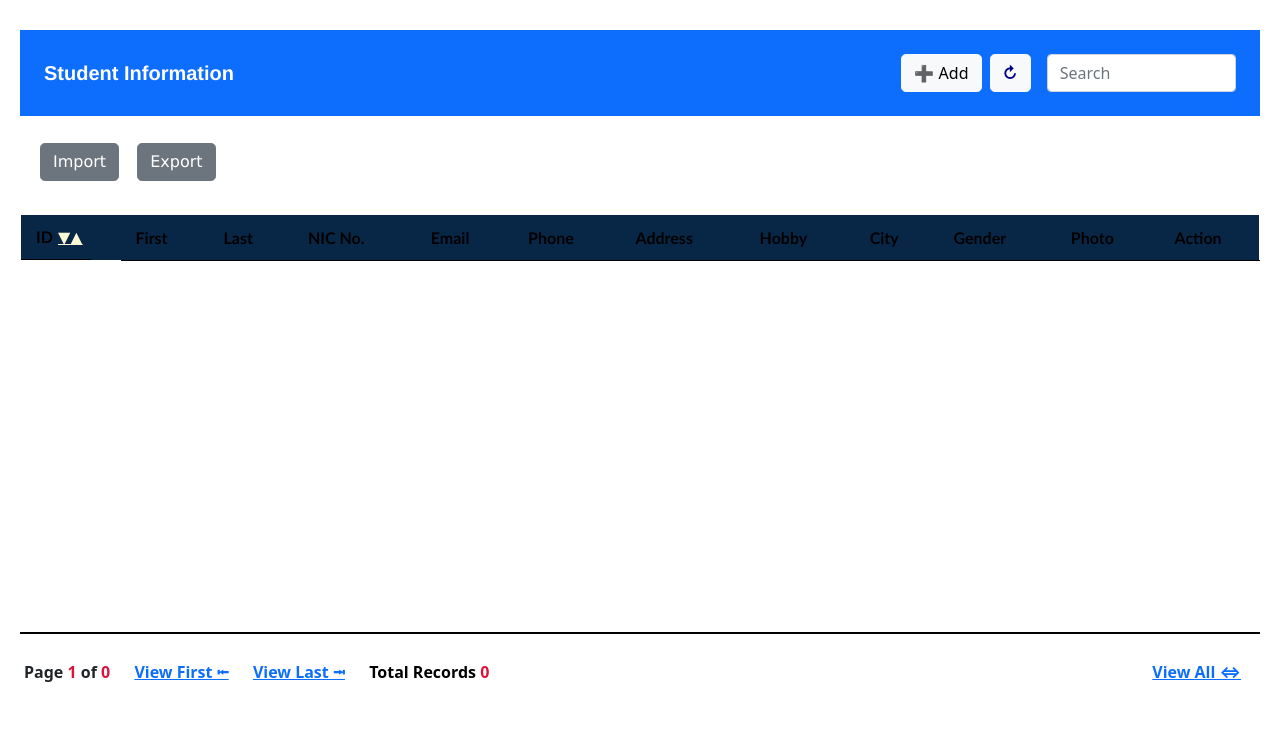
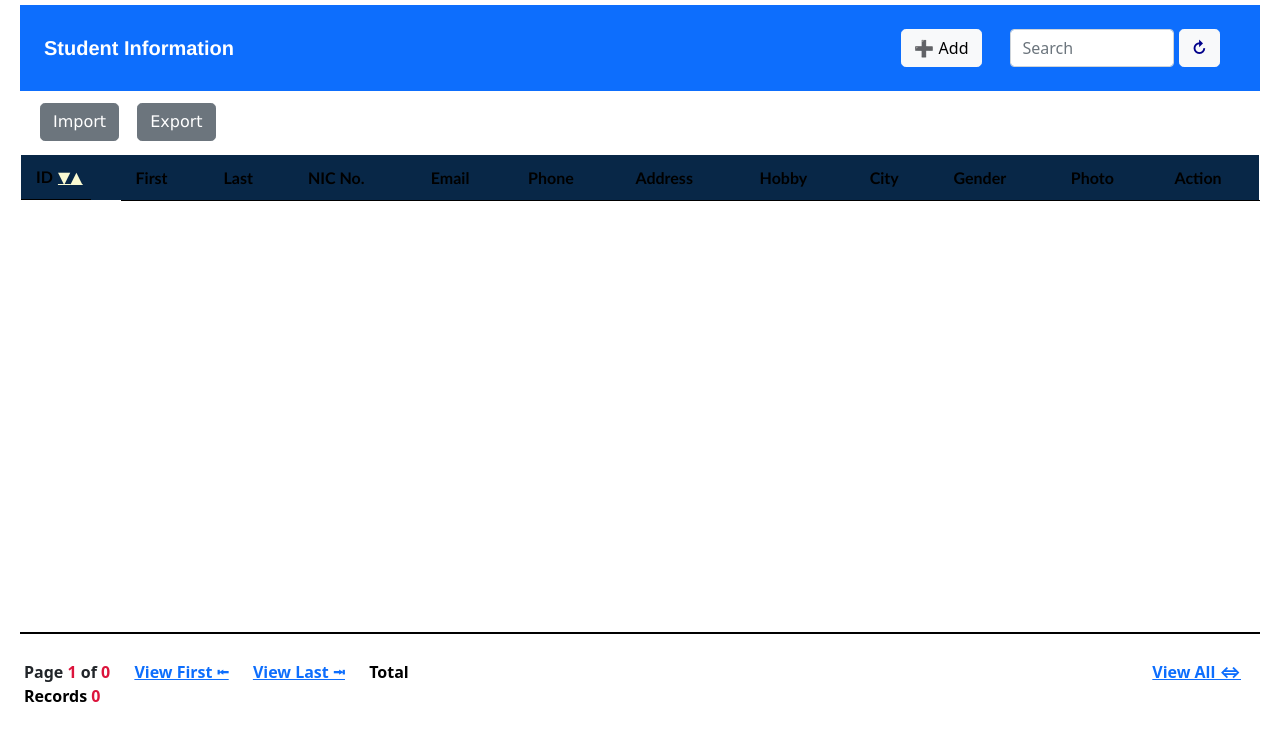
Before and after one commit to tunnyein8870/student_info_app, a Flask app: page /view/1 in a window 1280 px wide. Shown: the top 741 px of the page. Run offline with Flask 2, Linux system fonts and the light colour scheme; data that the repository does not hold is empty; some libraries are stand-ins or nearby versions.

Commit message:
change view UI for fix footer

```diff
--- a/static/view.css
+++ b/static/view.css
@@ -4,7 +4,7 @@ body {
 }
 
 .table-wrapper {
-    margin-top: 30px;
+    margin-top: 5px;
     border-radius: 3px;
     margin-left: 20px;
     margin-right: 20px;
@@ -15,15 +15,22 @@ body {
     padding: 0;
     margin: 0;
     width: 100%;
-    max-height: 420px;
+    max-height: 480px;
     display:inline-block;
     overflow: auto;
     border-bottom: 2px solid black;
 
 }
 
+.pagination{
+    height: 70px;
+    width: 100%;
+    justify-content: left;
+    /* background-color: #082747; */
+}
+
 .pagi-left{
-    float: left;
+    width: 35%;
     border-radius: 10px;
 }
 
@@ -32,7 +39,9 @@ body {
     display: inline;
 }
 .pagi-right{
+    width: 65%;
     float: right;
+    text-align: right;
 }
 
 .pagi-left, .pagi-right{
@@ -122,98 +131,12 @@ table.table td i {
     float: left;
     margin: 0 0 5px;
 }
-.pagination li a {
-    border: none;
-    font-size: 13px;
-    min-width: 30px;
-    min-height: 30px;
-    color: #999;
-    margin: 0 2px;
-    line-height: 30px;
-    border-radius: 2px !important;
-    text-align: center;
-    padding: 0 6px;
-}
-.pagination li a:hover {
-    color: #666;
-}
-.pagination li.active a, .pagination li.active a.page-link {
-    background: #03A9F4;
-}
-.pagination li.active a:hover {
-    background: #0397d6;
-}
-.pagination li.disabled i {
-    color: #ccc;
-}
-.pagination li i {
-    font-size: 16px;
-    padding-top: 6px
-}
-.hint-text {
-    float: left;
-    margin-top: 10px;
-    font-size: 13px;
-}
-/* Custom checkbox */
-.custom-checkbox {
-    position: relative;
-}
-.custom-checkbox input[type="checkbox"] {
-    opacity: 0;
-    position: absolute;
-    margin: 5px 0 0 3px;
-    z-index: 9;
-}
-.custom-checkbox label:before{
-    width: 18px;
-    height: 18px;
-}
-.custom-checkbox label:before {
-    content: '';
-    margin-right: 10px;
-    display: inline-block;
-    vertical-align: text-top;
-    background: white;
-    border: 1px solid #bbb;
-    border-radius: 2px;
-    box-sizing: border-box;
-    z-index: 2;
-}
-.custom-checkbox input[type="checkbox"]:checked + label:after {
-    content: '';
-    position: absolute;
-    left: 6px;
-    top: 3px;
-    width: 6px;
-    height: 11px;
-    border: solid #000;
-    border-width: 0 3px 3px 0;
-    transform: inherit;
-    z-index: 3;
-    transform: rotateZ(45deg);
-}
-.custom-checkbox input[type="checkbox"]:checked + label:before {
-    border-color: #03A9F4;
-    background: #03A9F4;
-}
-.custom-checkbox input[type="checkbox"]:checked + label:after {
-    border-color: #fff;
-}
-.custom-checkbox input[type="checkbox"]:disabled + label:before {
-    color: #b8b8b8;
-    cursor: auto;
-    box-shadow: none;
-    background: #ddd;
-}
-/* Modal styles */
-
 
 .excel-container{
     display: inline-block;
     width: 100%;
-    margin-top: 20px;
-    margin-bottom: 20px;
+    margin-top: 5px;
+    margin-bottom: 0px;
 }
 
 #file-input{
@@ -238,11 +161,15 @@ table.table td i {
     float: left;
 }
 
+.input-group{
+    margin-left: 20px;
+    margin-right: 5px;
+}
+
 /* Hide scrollbar for Chrome, Safari and Opera */
 ::-webkit-scrollbar {
     display: none;
-  }
-
-  /* Hide scrollbar for IE, Edge and Firefox */
-  -ms-overflow-style: none; /* IE and Edge */
-  scrollbar-width: none; /* Firefox */
+    /* Hide scrollbar for IE, Edge and Firefox */
+    -ms-overflow-style: none; /* IE and Edge */
+    scrollbar-width: none; /* Firefox */
+}
--- a/templates/view.html
+++ b/templates/view.html
@@ -41,13 +41,14 @@
             <a href="/" class="btn btn-light mb-2 rounded-3 mb-lg-0 me-2">&#10133; Add
             </a>
             <form class="d-flex col-lg-3" method="POST">
+
+              <div class="input-group">
+                <input type="text" name="search" class="form-control" placeholder="Search" value="{{ keyword }}">
+              </div>
               <div class="nav-item">
                 <a href="{{url_for('view_default')}}" class="btn btn-light rounded-3 me-sm-1 me-lg-3"> <span
                     style="font-weight:bold;color: darkblue; font-size: 16px;">&#x21bb;</span>
                 </a>
-              </div>
-              <div class="input-group">
-                <input type="text" name="search" class="form-control" placeholder="Search" value="{{ keyword }}">
               </div>
             </form>
 
@@ -131,7 +132,7 @@
 
     <!-- content-wrapper ends -->
     <!-- bootstrap table ends -->
-
+    <div class="pagination" style="display: flex;" >
       <!-- pagination style only starts -->
       <div class="pagi-left ms-4 mb-3">
         {% if page > 1 %}
@@ -148,9 +149,9 @@
           <p style="color: black; margin-left: 20px;">Total Records </p>
           <p> {{ student|length }}</p>
       </div>
-
       <div class="pagi-right me-4">
         <a href="{{ url_for('view_all')}}">View All &#8660;</a>
+      </div>
     </div>
   </div>
 
```
Lines whose indentation alone changed are shown as unchanged.
